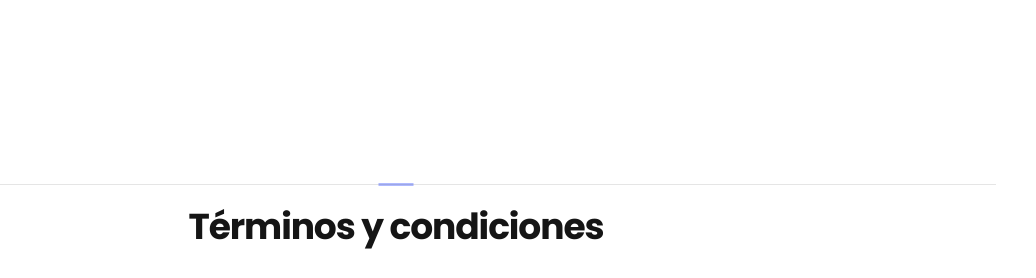
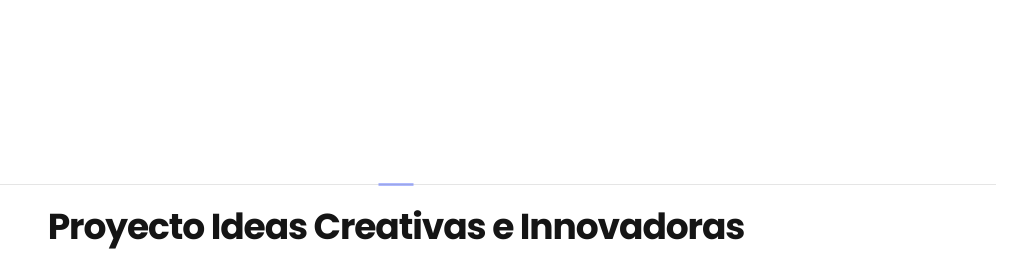
Before and after one commit to frank049/page-comite-ideas-cm, a plain HTML site: page index.html in a window 1280 px wide. Shown: the top 278 px of the page, 244-1280 px from the left. Drawn offline with Linux system fonts and the light colour scheme.

Commit message:
cambios index

```diff
--- a/index.html
+++ b/index.html
@@ -55,7 +55,7 @@
           <div class="row row-30 justify-content-center text-center">
             <div class="col-12 wow-outer">
               <div class="wow slideInDown">
-                <h3 class="title-decorate title-decorate-center">Términos y condiciones</h3>
+                <h3 class="title-decorate title-decorate-center">Proyecto Ideas Creativas e Innovadoras</h3>
               </div>
             </div>
             <div class="col-lg-8 wow-outer">
```
